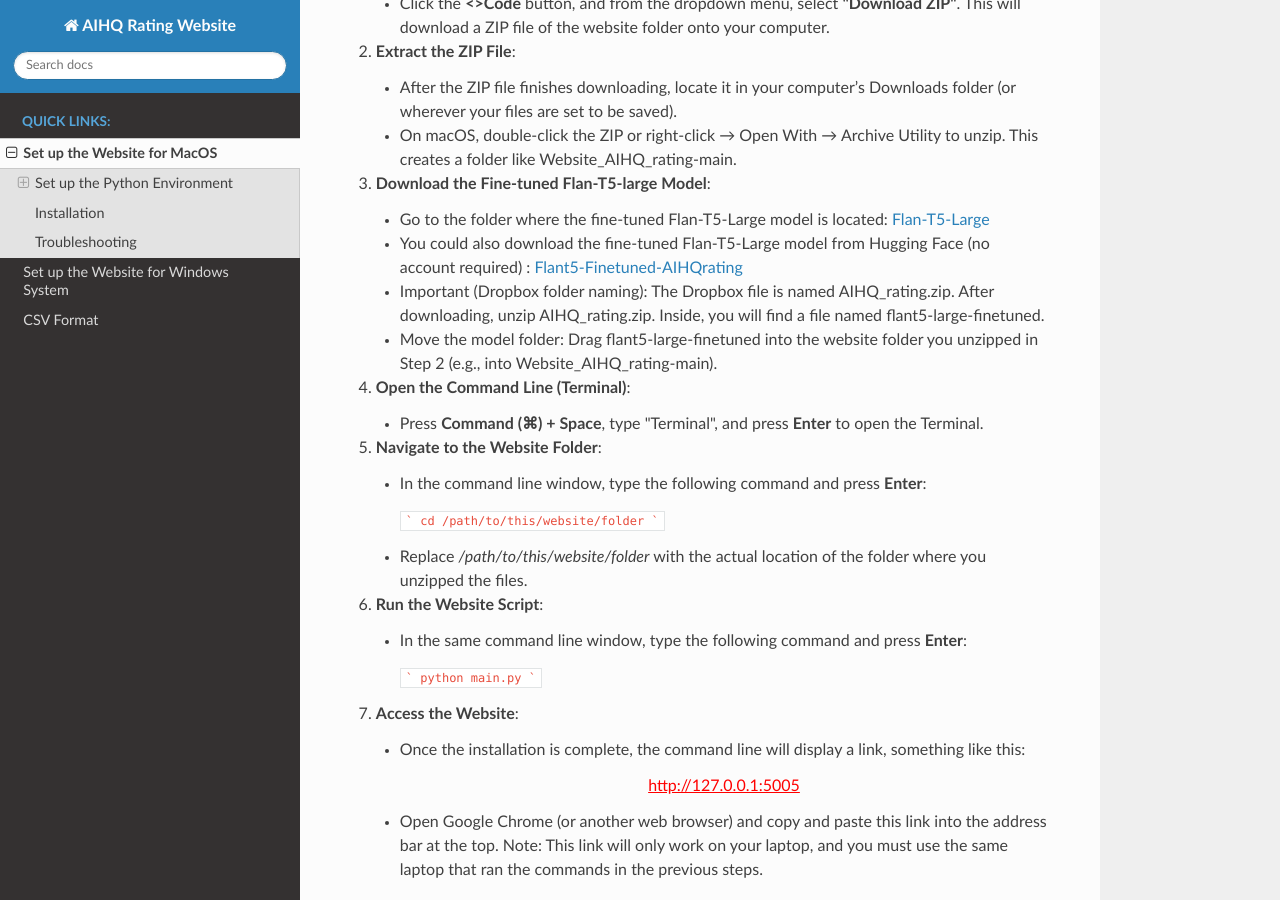
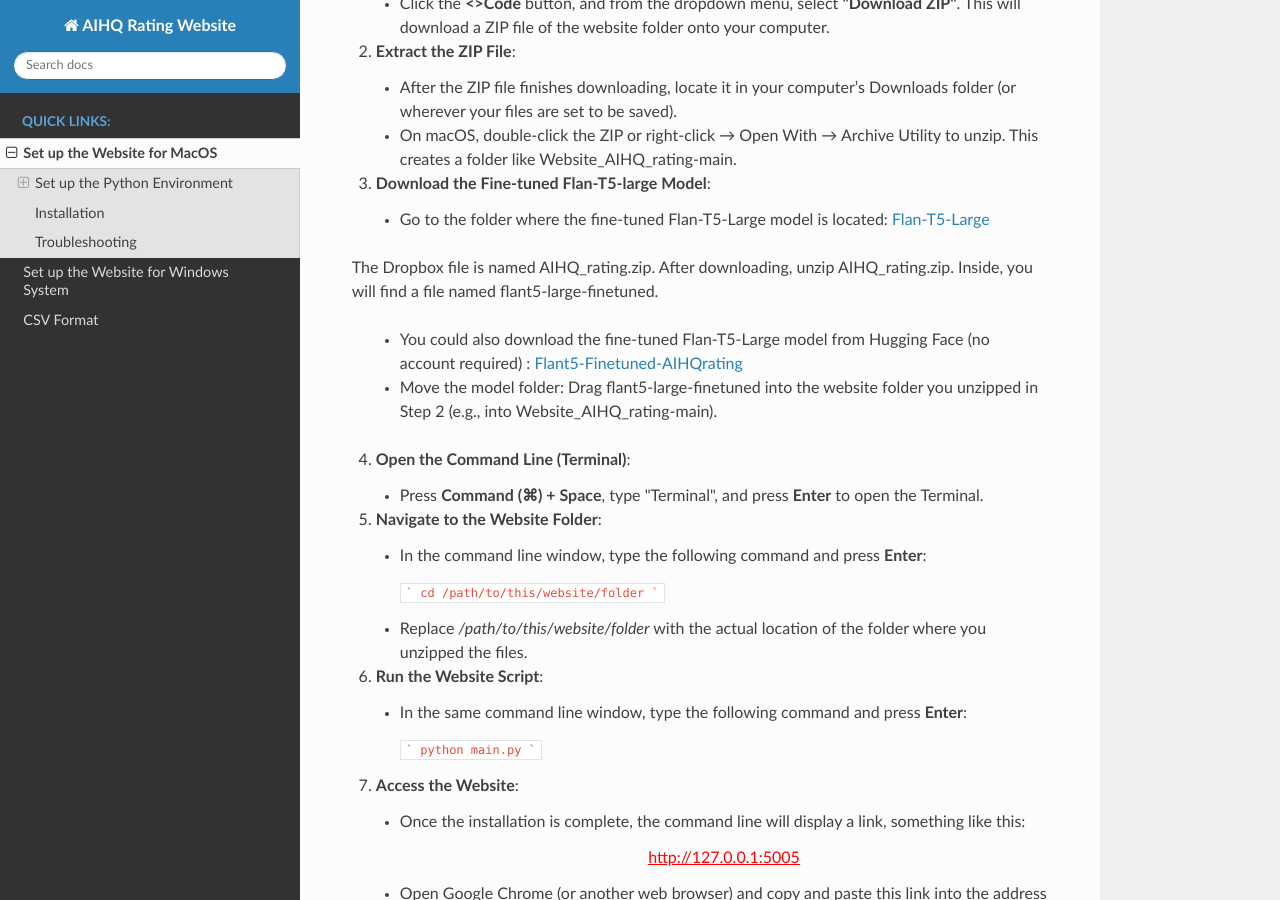
Before and after one commit to lyulouisa/Website_AIHQ_rating, a Sphinx documentation site: the page built from docs/source/mac.rst, in a window 1280 px wide and 900 px high, scrolled down 1597 px. Built offline with Sphinx 7.4.7 and the Read the Docs theme 3.1.0, drawn with Linux system fonts in a browser that asks for light colours.

Commit message:
Update mac.rst

```diff
--- a/docs/source/mac.rst
+++ b/docs/source/mac.rst
@@ -100,8 +100,10 @@ Setup Instructions:
 3. **Download the Fine-tuned Flan-T5-large Model**:
 
    - Go to the folder where the fine-tuned Flan-T5-Large model is located: `Flan-T5-Large <https://www.dropbox.com/scl/fi/8knvlq83r9j031axqiqq7/AIHQ_rating.zip?rlkey=y67szv1n77j0y2qfi7a2q7n3q&e=1&st=2s9qaj9g&dl=0>`__
+
+The Dropbox file is named AIHQ_rating.zip. After downloading, unzip AIHQ_rating.zip. Inside, you will find a file named flant5-large-finetuned.
+
    - You could also download the fine-tuned Flan-T5-Large model from Hugging Face (no account required) : `Flant5-Finetuned-AIHQrating <https://huggingface.co/lyulouisaa/flant5-finetuned-aihqrating>`__
-   - Important (Dropbox folder naming): The Dropbox file is named AIHQ_rating.zip. After downloading, unzip AIHQ_rating.zip. Inside, you will find a file named flant5-large-finetuned.
    - Move the model folder: Drag flant5-large-finetuned into the website folder you unzipped in Step 2 (e.g., into Website_AIHQ_rating-main).
 
 4. **Open the Command Line (Terminal)**:
```
